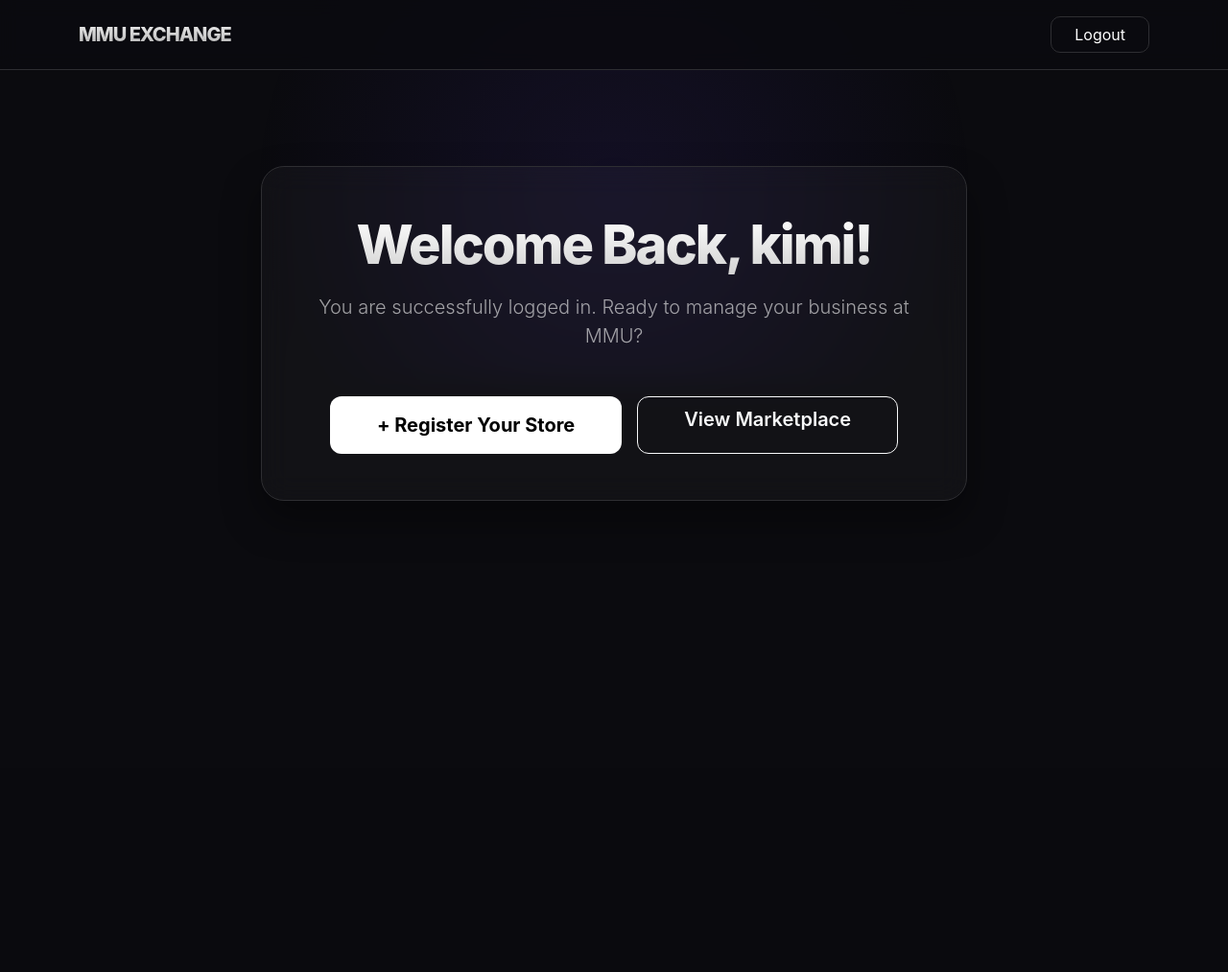
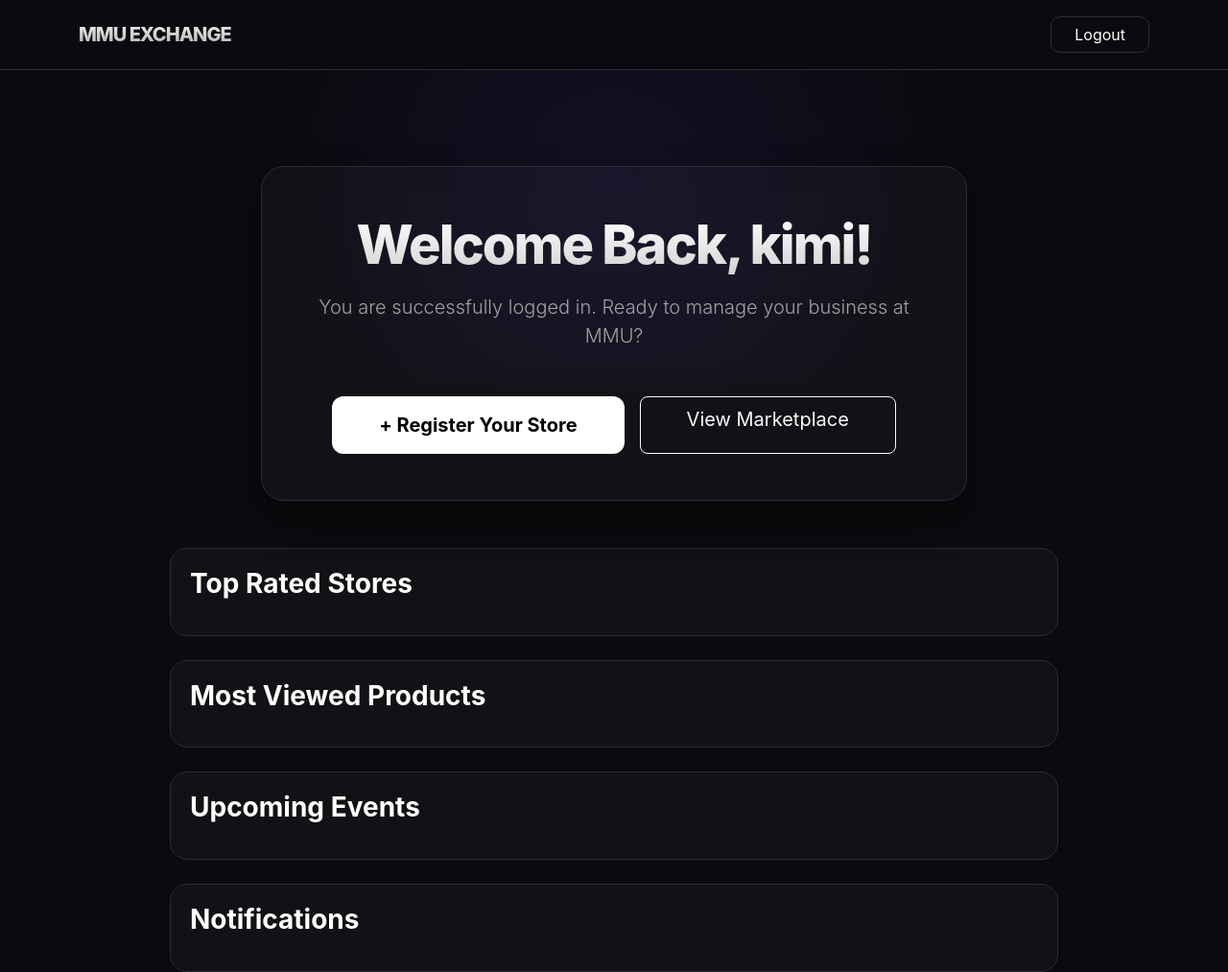
Before and after one commit to AreefHakim/G103, a Flask app: page /dashboard in a window 1280 px wide. Shown: the whole page at 96% size. Before the commit the page ends 522 px from the top, so only its background shows below. Run offline with Flask 3, Linux system fonts and the light colour scheme; a user stored in the database is signed in.

Commit message:
Update dashboard.html for notifications

```diff
--- a/templates/dashboard.html
+++ b/templates/dashboard.html
@@ -62,6 +62,39 @@
             color: rgba(255, 255, 255, 0.6);
         }
 
+        .section-card {
+            background: rgba(255, 255, 255, 0.03);
+            border: 1px solid #2e2e32;
+            border-radius: 18px;
+            padding: 20px;
+            margin-top: 25px;
+            backdrop-filter: blur(10px);
+        }
+
+        .section-title {
+            font-weight: 700;
+            margin-bottom: 15px;
+            color: white;
+        }
+
+        ul {
+            padding-left: 18px;
+        }
+
+        li {
+            margin-bottom: 10px;
+            color: rgba(255,255,255,0.85);
+        }
+
+        a {
+            color: #8ab4ff;
+            text-decoration: none;
+        }
+
+        a:hover {
+            text-decoration: underline;
+        }
+
         .btn-register {
             background-color: #ffffff;
             color: #000000;
@@ -105,29 +138,6 @@
             color: #ff4a4a;
             border-color: #ff4a4a;
         }
-
-        .nav-link-custom {
-            color: rgba(255, 255, 255, 0.7);
-            text-decoration: none;
-            font-size: 0.9rem;
-            font-weight: 500;
-            transition: 0.2s;
-            display: inline-block;
-        }
-
-        .nav-link-custom:hover {
-            color: #ffffff;
-        }
-
-        .btn-marketplace {
-            border-radius: 12px;
-            font-weight: 600;
-            transition: 0.3s;
-        }
-
-        .btn-marketplace:hover {
-            transform: translateY(-3px);
-        }
     </style>
 </head>
 <body>
@@ -147,16 +157,18 @@
 </nav>
 
 <div class="container">
+
+    <!-- WELCOME CARD -->
     <div class="row justify-content-center">
         <div class="col-md-8 text-center">
             <div class="card welcome-card">
                 <div class="card-body p-5">
                     <h1 class="display-4 mb-3">Welcome Back, {{ current_user.username }}!</h1>
-                        <p class="lead text-muted-custom mb-5">You are successfully logged in. Ready to manage your business at MMU?</p>
+                    <p class="lead text-muted-custom mb-5">
+                        You are successfully logged in. Ready to manage your business at MMU?
+                    </p>
 
-                        <div class="d-flex flex-column align-items-center gap-3">
                     <div class="d-grid gap-3 d-sm-flex justify-content-sm-center">
-
                         {% if current_user.store %}
                             <a href="{{ url_for('my_store') }}" class="btn btn-my-store btn-lg px-5">
                                 🏠 Go to My Store
@@ -167,15 +179,18 @@
                             </a>
                         {% endif %}
 
-                                <a href="{{ url_for('products') }}" class="btn btn-outline-light btn-marketplace btn-lg px-5">
+                        <a href="{{ url_for('products') }}" class="btn btn-outline-light btn-lg px-5">
                             View Marketplace
-                                </a >
+                        </a>
                     </div>
+{% if current_user.store %}
+    <p class="text-muted-custom mt-4 mb-2 small">
+        Manage your inventory:
+    </p>
 
-                            {# Hanya tunjuk pautan tambah produk jika user sudah mempunyai kedai terdaftar #}
-                            {% if current_user.store %}
-                                <p class="text-muted-custom mt-4 mb-2 small">Manage your inventory:</p>
-                                <a href="{{ url_for('add_product') }}" class="nav-link-custom" style="border: 1px dashed rgba(255,255,255,0.2); padding: 10px 20px; border-radius: 10px;">
+    <a href="{{ url_for('add_product') }}"
+       class="nav-link-custom"
+       style="border: 1px dashed rgba(255,255,255,0.2); padding: 10px 20px; border-radius: 10px; display:inline-block;">
         + Add New Product to Store
     </a>
 {% endif %}
@@ -183,7 +198,69 @@
             </div>
         </div>
     </div>
+
+    <!-- 🔽 NEW SECTIONS ADDED HERE -->
+    <div class="row justify-content-center mt-4">
+        <div class="col-md-10">
+
+            <!-- Top Rated Stores -->
+            <div class="section-card">
+                <h3 class="section-title">Top Rated Stores</h3>
+                <ul>
+                    {% for store in top_rated_stores %}
+                        <li>
+                            {{ store.name }} -
+                            {{ "%.1f"|format(store.avg_rating) }}/5
+                        </li>
+                    {% endfor %}
+                </ul>
             </div>
+
+            <!-- Most Viewed Products -->
+            <div class="section-card">
+                <h3 class="section-title">Most Viewed Products</h3>
+                <ul>
+                    {% for product in most_viewed_products %}
+                        <li>
+                            {{ product.name }} -
+                            {{ product.views }} views
+                        </li>
+                    {% endfor %}
+                </ul>
+            </div>
+
+            <!-- Upcoming Events -->
+            <div class="section-card">
+                <h3 class="section-title">Upcoming Events</h3>
+                <ul>
+                    {% for event in upcoming_events %}
+                        <li>
+                            {{ event.title }} -
+                            {{ event.event_date }}
+                        </li>
+                    {% endfor %}
+                </ul>
+            </div>
+
+            <!-- Notifications -->
+            <div class="section-card">
+                <h3 class="section-title">Notifications</h3>
+                <ul>
+                    {% for notification in notifications %}
+                        <li>
+                            {{ notification.message }}
+                            <br>
+                            <a href="{{ url_for('mark_notification_read', notification_id=notification.id) }}">
+                                Mark as Read
+                            </a>
+                        </li>
+                    {% endfor %}
+                </ul>
+            </div>
+
+        </div>
+    </div>
+
 </div>
 
 <script src="https://cdn.jsdelivr.net/npm/bootstrap@5.3.0/dist/js/bootstrap.bundle.min.js"></script>
```
Lines whose indentation alone changed are shown as unchanged.
